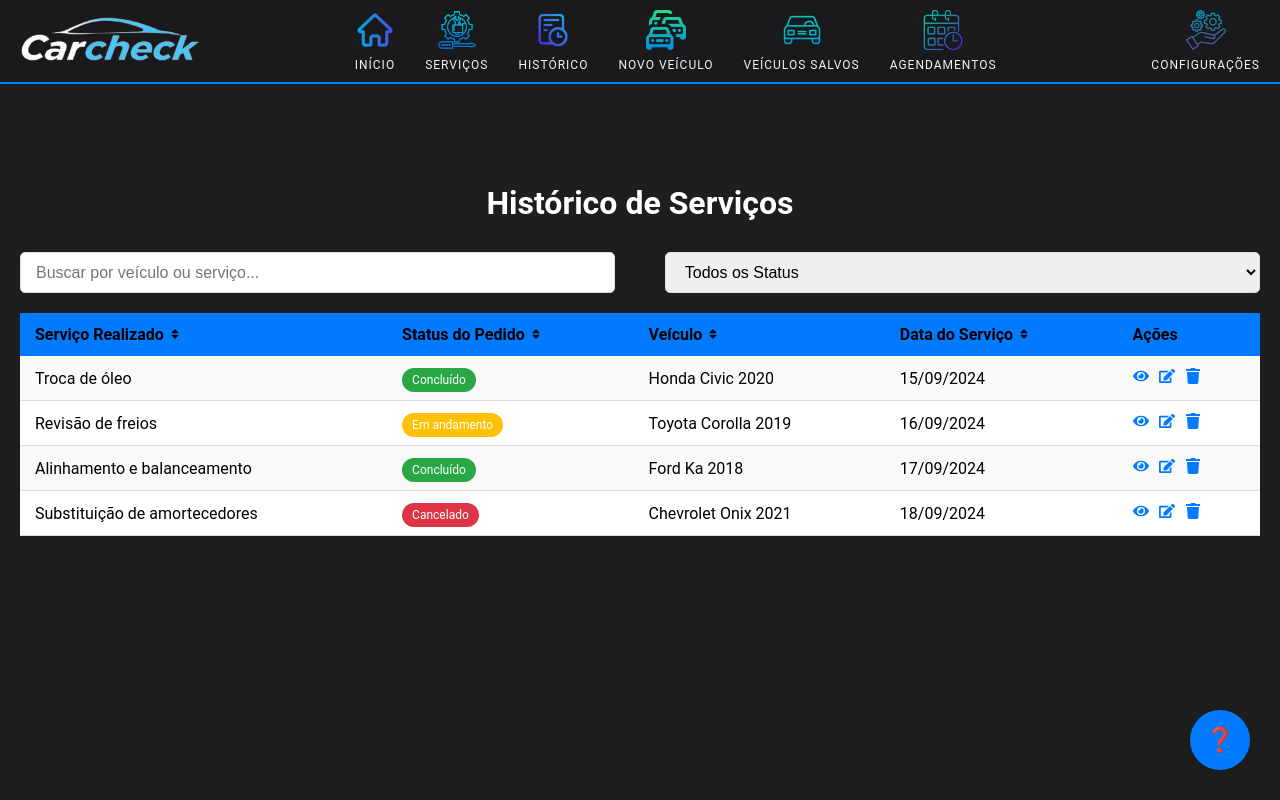
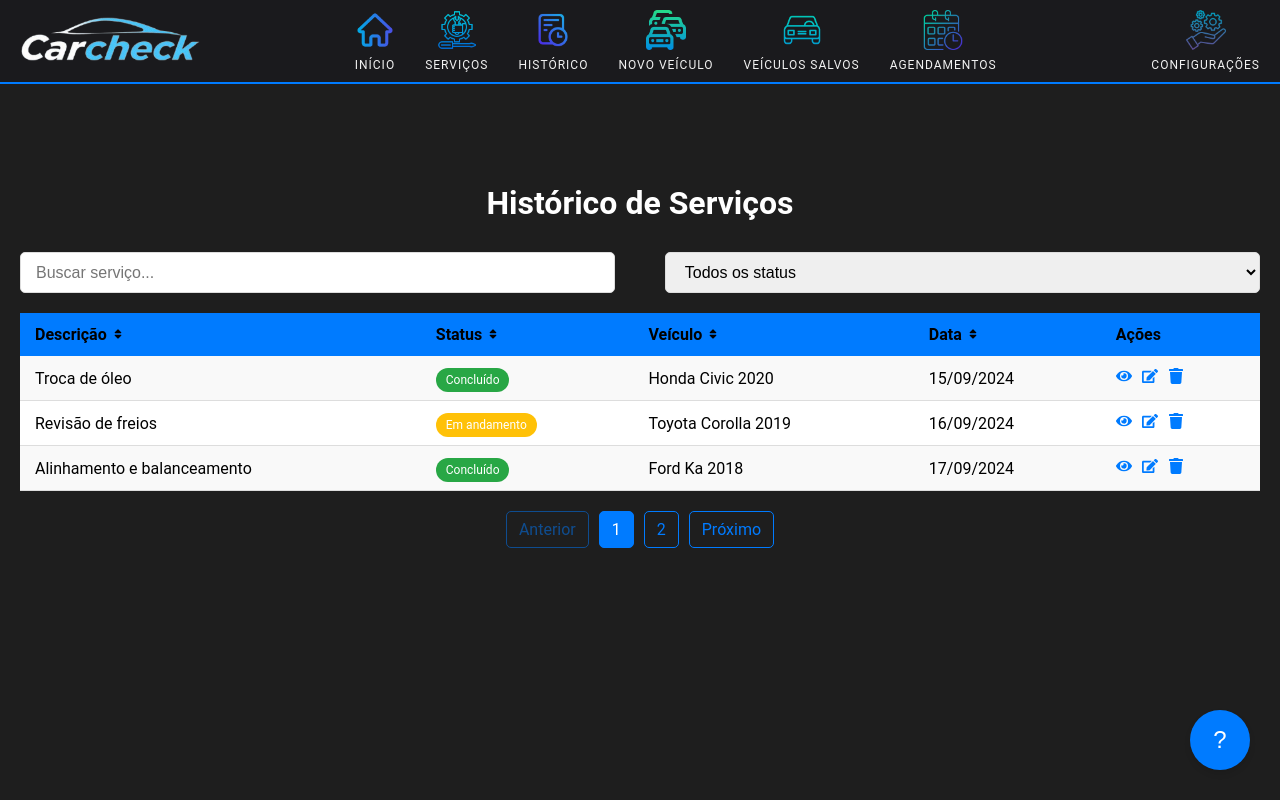
Before and after one commit to Cruz-011/NEXT, a React (Vite) app: page /historico in a window 1280 px wide. Shown: the top 800 px of the page. Built offline with nearby package versions, Linux system fonts and the light colour scheme.

Commit message:
correcao do historico

```diff
--- a/src/routes/HistoricoServicos.tsx
+++ b/src/routes/HistoricoServicos.tsx
@@ -285,7 +285,7 @@ const ModalOverlay = styled.div<{ isVisible: boolean }>`
 `;
 
 const ModalContent = styled.div`
-  background-color: #1e1e1e;;
+  background-color: #1e1e1e;
   padding: 30px;
   border-radius: 8px;
   width: 90%;
@@ -321,126 +321,82 @@ const HistoricoServicos: React.FC = () => {
   // Estados para o Modal de Ajuda
   const [isHelpModalOpen, setIsHelpModalOpen] = useState<boolean>(false);
   const [helpName, setHelpName] = useState<string>('');
-  const [helpEmail, setHelpEmail] = useState<string>('');
-  const [helpDescription, setHelpDescription] = useState<string>('');
 
-  const itemsPerPage = 5;
+  const itemsPerPage = 3; // Quantos itens por página
 
-  // Função para ordenar os serviços
+  const handleSearchChange = (e: React.ChangeEvent<HTMLInputElement>) => {
+    setSearchTerm(e.target.value);
+  };
+
+  const handleStatusFilterChange = (e: React.ChangeEvent<HTMLSelectElement>) => {
+    setStatusFilter(e.target.value);
+  };
+
+  const filteredServicos = useMemo(() => {
+    return servicos.filter((servico) => {
+      const matchesSearch = searchTerm === '' || servico.descricao.toLowerCase().includes(searchTerm.toLowerCase());
+      const matchesStatus = statusFilter === 'Todos' || servico.status === statusFilter;
+      return matchesSearch && matchesStatus;
+    });
+  }, [servicos, searchTerm, statusFilter]);
+
   const sortedServicos = useMemo(() => {
-    let sortableServicos = [...servicos];
-
     if (sortConfig !== null) {
-      sortableServicos.sort((a, b) => {
-        let aKey = a[sortConfig.key];
-        let bKey = b[sortConfig.key];
-
-        // Converter datas para comparações corretas
-        if (sortConfig.key === 'data') {
-          // Garantir que aKey e bKey são strings antes de chamar .split
-          if (typeof aKey === 'string' && typeof bKey === 'string') {
-            const [dayA, monthA, yearA] = aKey.split('/').map(Number);
-            const [dayB, monthB, yearB] = bKey.split('/').map(Number);
-            const dateA = new Date(yearA, monthA - 1, dayA);
-            const dateB = new Date(yearB, monthB - 1, dayB);
-
-            if (dateA < dateB) {
+      const sorted = [...filteredServicos].sort((a, b) => {
+        if (a[sortConfig.key] < b[sortConfig.key]) {
           return sortConfig.direction === 'ascending' ? -1 : 1;
         }
-            if (dateA > dateB) {
+        if (a[sortConfig.key] > b[sortConfig.key]) {
           return sortConfig.direction === 'ascending' ? 1 : -1;
         }
         return 0;
+      });
+      return sorted;
+    }
+    return filteredServicos;
+  }, [filteredServicos, sortConfig]);
+
+  const handleSort = (key: keyof Servico) => {
+    if (sortConfig && sortConfig.key === key && sortConfig.direction === 'ascending') {
+      setSortConfig({ key, direction: 'descending' });
     } else {
-            // Se não forem strings, tratar como iguais
-            return 0;
+      setSortConfig({ key, direction: 'ascending' });
     }
-        }
-
-        // Comparação padrão para outros campos (string)
-        if (typeof aKey === 'string' && typeof bKey === 'string') {
-          if (aKey.toLowerCase() < bKey.toLowerCase()) {
-            return sortConfig.direction === 'ascending' ? -1 : 1;
-          }
-          if (aKey.toLowerCase() > bKey.toLowerCase()) {
-            return sortConfig.direction === 'ascending' ? 1 : -1;
-          }
-        }
-
-        return 0;
-      });
-    }
-
-    return sortableServicos;
-  }, [servicos, sortConfig]);
-
-  // Função para filtrar os serviços
-  const filteredServicos = useMemo(() => {
-    return sortedServicos.filter(servico => {
-      const matchesSearch = servico.veiculo.toLowerCase().includes(searchTerm.toLowerCase()) ||
-        servico.descricao.toLowerCase().includes(searchTerm.toLowerCase());
-
-      const matchesStatus = statusFilter === 'Todos' || servico.status === statusFilter;
-
-      return matchesSearch && matchesStatus;
-    });
-  }, [sortedServicos, searchTerm, statusFilter]);
-
-  // Função para lidar com a ordenação
-  const requestSort = (key: keyof Servico) => {
-    let direction: 'ascending' | 'descending' = 'ascending';
-
-    if (sortConfig && sortConfig.key === key && sortConfig.direction === 'ascending') {
-      direction = 'descending';
-    }
-
-    setSortConfig({ key, direction });
   };
 
-  // Paginação
-  const pageCount = Math.ceil(filteredServicos.length / itemsPerPage);
-  const offset = currentPage * itemsPerPage;
-  const currentPageData = filteredServicos.slice(offset, offset + itemsPerPage);
+  const getSortIcon = (key: keyof Servico) => {
+    if (!sortConfig || sortConfig.key !== key) {
+      return <FaSort />;
+    }
+    if (sortConfig.direction === 'ascending') {
+      return <FaSortUp />;
+    }
+    return <FaSortDown />;
+  };
 
-  const handlePageClick = ({ selected }: { selected: number }) => {
+  const pageCount = Math.ceil(sortedServicos.length / itemsPerPage);
+  const paginatedServicos = sortedServicos.slice(currentPage * itemsPerPage, (currentPage + 1) * itemsPerPage);
+
+  const handlePageChange = ({ selected }: { selected: number }) => {
     setCurrentPage(selected);
   };
 
-  // Ações por Linha
-  const handleView = (servico: Servico) => {
-    toast.info(`Visualizando serviço: ${servico.descricao}`);
-    // Implemente a lógica para visualizar detalhes
+  const openHelpModal = () => {
+    setIsHelpModalOpen(true);
   };
 
-  const handleEdit = (servico: Servico) => {
-    toast.info(`Editando serviço: ${servico.descricao}`);
-    // Implemente a lógica para editar serviço
+  const closeHelpModal = () => {
+    setIsHelpModalOpen(false);
   };
 
+  // Funções para edição e exclusão
   const handleDelete = (id: number) => {
-    if (window.confirm('Tem certeza que deseja excluir este serviço?')) {
-      const updatedServicos = servicos.filter(servico => servico.id !== id);
-      setServicos(updatedServicos);
+    setServicos((prevServicos) => prevServicos.filter((servico) => servico.id !== id));
     toast.success('Serviço excluído com sucesso!');
-    }
   };
 
-  // Função para enviar a solicitação de ajuda
-  const handleHelpSubmit = (e: React.FormEvent<HTMLFormElement>) => {
-    e.preventDefault();
-
-    // Aqui você pode integrar com uma API ou serviço de backend para processar a solicitação de ajuda.
-    // Para este exemplo, vamos apenas exibir uma notificação de sucesso e fechar o modal.
-
-    toast.success('Solicitação de ajuda enviada com sucesso!');
-
-    // Resetar os campos do formulário
-    setHelpName('');
-    setHelpEmail('');
-    setHelpDescription('');
-
-    // Fechar o modal
-    setIsHelpModalOpen(false);
+  const handleEdit = (id: number) => {
+    toast.info(`Editar serviço com ID: ${id}`);
   };
 
   return (
@@ -451,15 +407,12 @@ const HistoricoServicos: React.FC = () => {
         <SearchFilterContainer>
           <SearchInput
             type="text"
-            placeholder="Buscar por veículo ou serviço..."
+            placeholder="Buscar serviço..."
             value={searchTerm}
-            onChange={(e) => setSearchTerm(e.target.value)}
+            onChange={handleSearchChange}
           />
-          <StatusFilter
-            value={statusFilter}
-            onChange={(e) => setStatusFilter(e.target.value)}
-          >
-            <option value="Todos">Todos os Status</option>
+          <StatusFilter value={statusFilter} onChange={handleStatusFilterChange}>
+            <option value="Todos">Todos os status</option>
             <option value="Concluído">Concluído</option>
             <option value="Cancelado">Cancelado</option>
             <option value="Em andamento">Em andamento</option>
@@ -469,68 +422,29 @@ const HistoricoServicos: React.FC = () => {
           <StyledTable>
             <StyledThead>
               <tr>
-                <StyledTh
-                  isSorted={sortConfig?.key === 'descricao' || false}
-                  sortDirection={sortConfig?.key === 'descricao' ? sortConfig.direction : ''}
-                  onClick={() => requestSort('descricao')}
-                >
-                  Serviço Realizado
-                  {sortConfig?.key === 'descricao' ? (
-                    sortConfig.direction === 'ascending' ? <FaSortUp /> : <FaSortDown />
-                  ) : (
-                    <FaSort />
-                  )}
+                <StyledTh isSorted={sortConfig?.key === 'descricao'} sortDirection={sortConfig?.direction}>
+                  Descrição
+                  <span onClick={() => handleSort('descricao')}>{getSortIcon('descricao')}</span>
                 </StyledTh>
-                <StyledTh
-                  isSorted={sortConfig?.key === 'status' || false}
-                  sortDirection={sortConfig?.key === 'status' ? sortConfig.direction : ''}
-                  onClick={() => requestSort('status')}
-                >
-                  Status do Pedido
-                  {sortConfig?.key === 'status' ? (
-                    sortConfig.direction === 'ascending' ? <FaSortUp /> : <FaSortDown />
-                  ) : (
-                    <FaSort />
-                  )}
+                <StyledTh isSorted={sortConfig?.key === 'status'} sortDirection={sortConfig?.direction}>
+                  Status
+                  <span onClick={() => handleSort('status')}>{getSortIcon('status')}</span>
                 </StyledTh>
-                <StyledTh
-                  isSorted={sortConfig?.key === 'veiculo' || false}
-                  sortDirection={sortConfig?.key === 'veiculo' ? sortConfig.direction : ''}
-                  onClick={() => requestSort('veiculo')}
-                >
+                <StyledTh isSorted={sortConfig?.key === 'veiculo'} sortDirection={sortConfig?.direction}>
                   Veículo
-                  {sortConfig?.key === 'veiculo' ? (
-                    sortConfig.direction === 'ascending' ? <FaSortUp /> : <FaSortDown />
-                  ) : (
-                    <FaSort />
-                  )}
+                  <span onClick={() => handleSort('veiculo')}>{getSortIcon('veiculo')}</span>
                 </StyledTh>
-                <StyledTh
-                  isSorted={sortConfig?.key === 'data' || false}
-                  sortDirection={sortConfig?.key === 'data' ? sortConfig.direction : ''}
-                  onClick={() => requestSort('data')}
-                >
-                  Data do Serviço
-                  {sortConfig?.key === 'data' ? (
-                    sortConfig.direction === 'ascending' ? <FaSortUp /> : <FaSortDown />
-                  ) : (
-                    <FaSort />
-                  )}
+                <StyledTh isSorted={sortConfig?.key === 'data'} sortDirection={sortConfig?.direction}>
+                  Data
+                  <span onClick={() => handleSort('data')}>{getSortIcon('data')}</span>
                 </StyledTh>
-                <StyledTh>
+                <StyledTh isSorted={false} sortDirection="">
                   Ações
                 </StyledTh>
               </tr>
             </StyledThead>
             <StyledTbody>
-              {currentPageData.length === 0 ? (
-                <StyledTr isEven={false}>
-                  <StyledTd colSpan={5} style={{ textAlign: 'center' }}>
-                    Nenhum serviço encontrado.
-                  </StyledTd>
-                </StyledTr>
-              ) : (
-                currentPageData.map((servico, index) => (
+              {paginatedServicos.map((servico, index) => (
                 <StyledTr key={servico.id} isEven={index % 2 === 0}>
                   <StyledTd>{servico.descricao}</StyledTd>
                   <StyledTd>
@@ -540,108 +454,51 @@ const HistoricoServicos: React.FC = () => {
                   <StyledTd>{servico.data}</StyledTd>
                   <StyledTd>
                     <ActionButtons>
-                        <IconButton onClick={() => handleView(servico)} title="Visualizar">
+                      <IconButton onClick={() => toast.info(`Visualizar serviço com ID: ${servico.id}`)}>
                         <FaEye />
                       </IconButton>
-                        <IconButton onClick={() => handleEdit(servico)} title="Editar">
+                      <IconButton onClick={() => handleEdit(servico.id)}>
                         <FaEdit />
                       </IconButton>
-                        <IconButton onClick={() => handleDelete(servico.id)} title="Excluir">
+                      <IconButton onClick={() => handleDelete(servico.id)}>
                         <FaTrash />
                       </IconButton>
                     </ActionButtons>
                   </StyledTd>
                 </StyledTr>
-                ))
-              )}
+              ))}
             </StyledTbody>
           </StyledTable>
         </TableContainer>
-        {/* Paginação */}
-        {pageCount > 1 && (
         <PaginationContainer>
           <ReactPaginate
             previousLabel={'Anterior'}
             nextLabel={'Próximo'}
             breakLabel={'...'}
+            breakClassName={'page'}
             pageCount={pageCount}
             marginPagesDisplayed={2}
             pageRangeDisplayed={3}
-              onPageChange={handlePageClick}
+            onPageChange={handlePageChange}
             containerClassName={'pagination'}
             activeClassName={'selected'}
+            pageClassName={'page'}
             previousClassName={'page'}
             nextClassName={'page'}
             disabledClassName={'disabled'}
-              pageClassName={'page'}
           />
         </PaginationContainer>
-        )}
-      </MainContainer>
-
-      {/* Modal de Ajuda */}
+        <HelpButton onClick={openHelpModal}>?</HelpButton>
         <ModalOverlay isVisible={isHelpModalOpen}>
           <ModalContent>
-          <CloseButton onClick={() => setIsHelpModalOpen(false)}>&times;</CloseButton>
-          <h2>Precisa de Ajuda?</h2>
-          <form onSubmit={handleHelpSubmit}>
-            <div style={{ marginBottom: '15px' }}>
-              <label htmlFor="name">Nome:</label>
-              <input
-                type="text"
-                id="name"
-                value={helpName}
-                onChange={(e) => setHelpName(e.target.value)}
-                required
-                style={{ width: '100%', padding: '8px', marginTop: '5px' }}
-              />
-            </div>
-            <div style={{ marginBottom: '15px' }}>
-              <label htmlFor="email">E-mail:</label>
-              <input
-                type="email"
-                id="email"
-                value={helpEmail}
-                onChange={(e) => setHelpEmail(e.target.value)}
-                required
-                style={{ width: '100%', padding: '8px', marginTop: '5px' }}
-              />
-            </div>
-            <div style={{ marginBottom: '15px' }}>
-              <label htmlFor="description">Descrição do Problema:</label>
-              <textarea
-                id="description"
-                value={helpDescription}
-                onChange={(e) => setHelpDescription(e.target.value)}
-                required
-                rows={4}
-                style={{ width: '100%', padding: '8px', marginTop: '5px' }}
-              ></textarea>
-            </div>
-            <button
-              type="submit"
-              style={{
-                backgroundColor: '#007bff',
-                color: '#ffffff',
-                padding: '10px 20px',
-                border: 'none',
-                borderRadius: '5px',
-                cursor: 'pointer',
-              }}
-            >
-              Enviar Solicitação
-            </button>
-          </form>
+            <CloseButton onClick={closeHelpModal}>&times;</CloseButton>
+            <h2>Ajuda</h2>
+            <p>Se você precisar de ajuda com o uso do sistema, entre em contato com nossa equipe de suporte técnico.</p>
+            <p>Nome: {helpName}</p>
           </ModalContent>
         </ModalOverlay>
-
-      {/* Botão de Ajuda */}
-      <HelpButton onClick={() => setIsHelpModalOpen(true)} title="Ajuda">
-        &#x2753; {/* Símbolo de interrogação */}
-      </HelpButton>
-
-      {/* Notificações */}
-      <ToastContainer position="top-right" autoClose={3000} hideProgressBar />
+      </MainContainer>
+      <ToastContainer />
     </>
   );
 };
```
Lines whose indentation alone changed are shown as unchanged.
